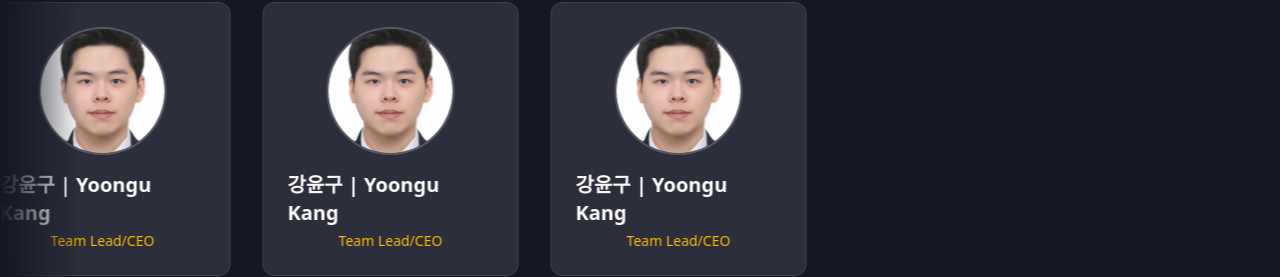
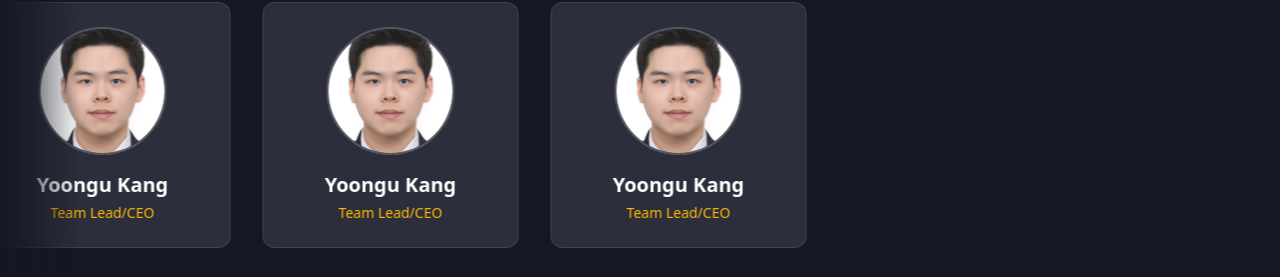
Before and after one commit to ZenithSpace/zenith.github.io, a React (Vite) app in the folder zenith-web/: page / in a window 1280 px wide. Shown: the part 3669-3946 px from the top of the page. Built offline with nearby package versions, Linux system fonts and the light colour scheme; a web font is replaced by a local one.

Commit message:
Update Team: Revert name to English only and update image version (v3)

```diff
--- a/zenith-web/src/data/team.ts
+++ b/zenith-web/src/data/team.ts
@@ -6,9 +6,9 @@ export const getTeamMembers = () => {
     // Placeholder data
     const leads = [
         {
-            name: "강윤구 | Yoongu Kang",
+            name: "Yoongu Kang",
             role: "Team Lead/CEO",
-            image: "/assets/team/강윤구.jpg?v=2"
+            image: "/assets/team/강윤구.jpg?v=3"
         },
         // Add more team members here
     ];
```
